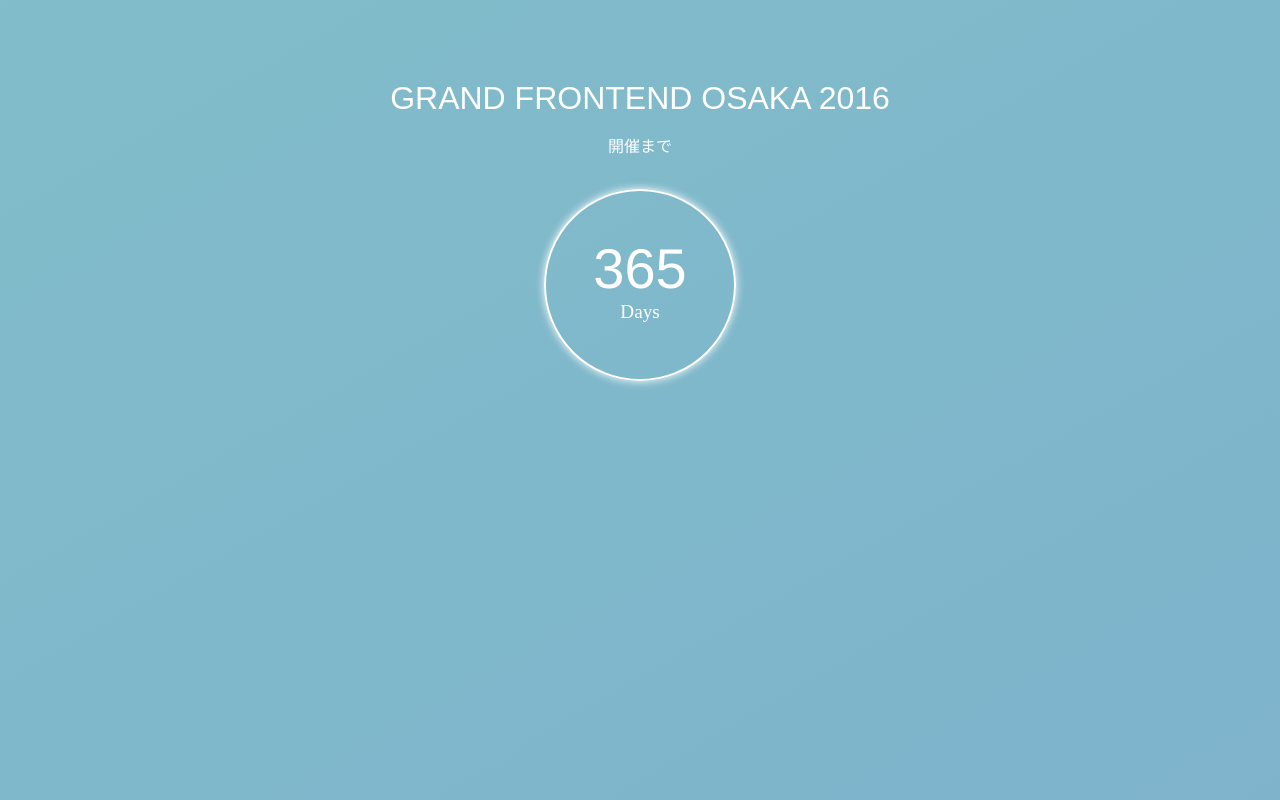
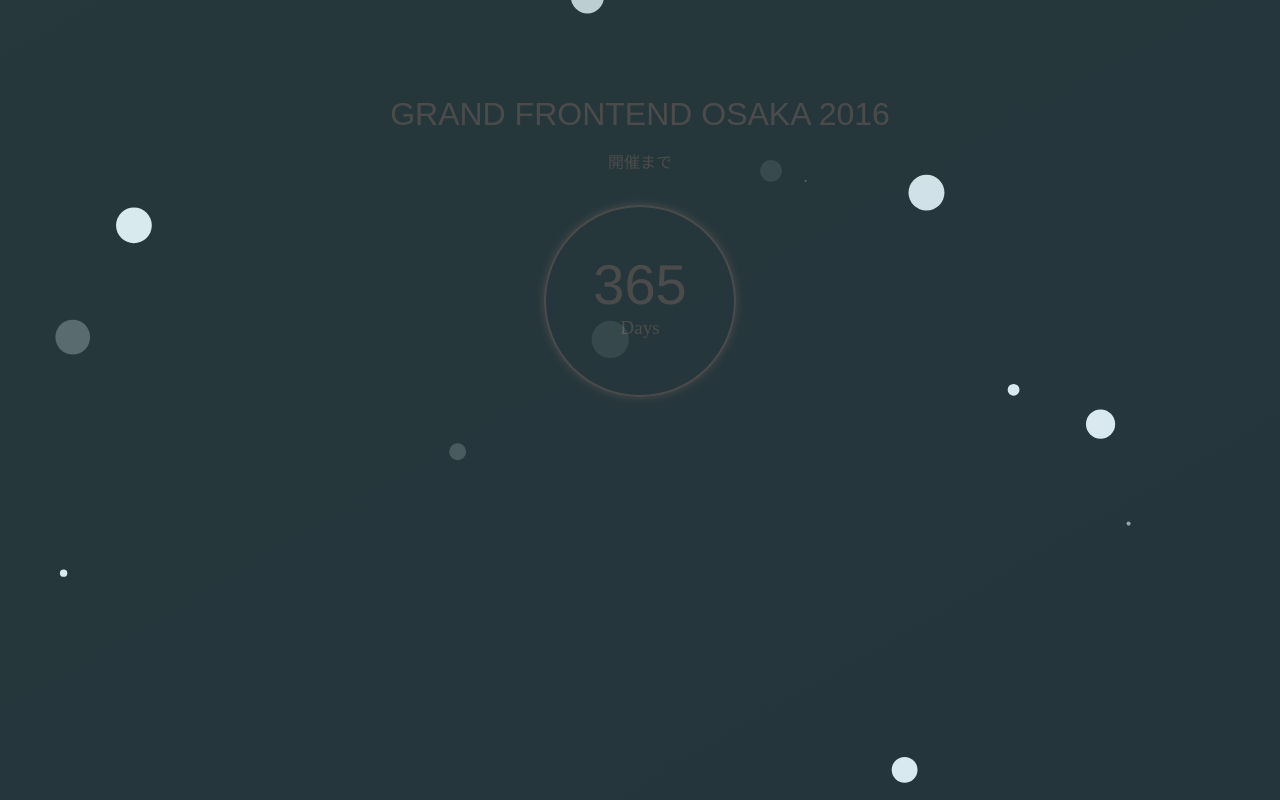
Before and after one commit to yasui05821/countdown, a plain HTML site: page index.html in a window 1280 px wide. Drawn offline with Linux system fonts and the light colour scheme.

Commit message:
glitter.js でもcancasの背景色消せない

```diff
--- a/glitter.js
+++ b/glitter.js
@@ -28,7 +28,7 @@
             red: 255,
             green: 255,
             blue: 255,
-            alpha: 0
+            alpha: 1
         };
 }
 
--- a/index.html
+++ b/index.html
@@ -7,7 +7,7 @@
     <title>Countdown</title>
 </head>
 <body>
-
+<canvas id="glitter-js"></canvas>
     <div class="container">
         <h1>GRAND FRONTEND OSAKA 2016</h1>
         <p>開催まで</p>
@@ -18,6 +18,6 @@
             </div>
         </div>
     </div><!--continer-->
-    <!--<script src="glitter.js"></script>-->
+    <script src="glitter.js"></script>
 </body>
 </html>
--- a/style.css
+++ b/style.css
@@ -1,10 +1,11 @@
 @charset "UTF-8";
 @import url(http://fonts.googleapis.com/earlyaccess/notosansjapanese.css);
 html {
-    margin: 0 auto;
+    position: relative;
+    margin: 0;
+    padding: 0;
     width: 100%;
     height: 100%;
-
     font-size: 20px;
     color: #fff;
     font-family: "Josefin Sans Regular","Noto Sans Japanese","ヒラギノ角ゴ Pro W3","Hiragino Kaku Gothic Pro","MS Pゴシック","MS P Gothic","Osaka",sans-serif;
@@ -14,6 +15,10 @@
 
     -webkit-animation: AnimationName 70s ease infinite;
     animation: AnimationName 70s ease infinite;
+}
+body {
+    margin: 0;
+    padding: 0;
 }
 @-webkit-keyframes AnimationName {
     0%{background-position:15% 0%}
@@ -36,11 +41,18 @@
         font-size: 16px;
     }
 }
-
+canvas {
+    position: absolute;
+    opacity: .7;
+    width: 100%;
+    height: 100%;
+}
 .container {
+    x-index: 100;
+    position: absolute;
     margin: 5em auto;
     text-align: center;
-    width: auto;
+    width: 100%;
 }
 h1 {
     margin: .5em 0;
```
